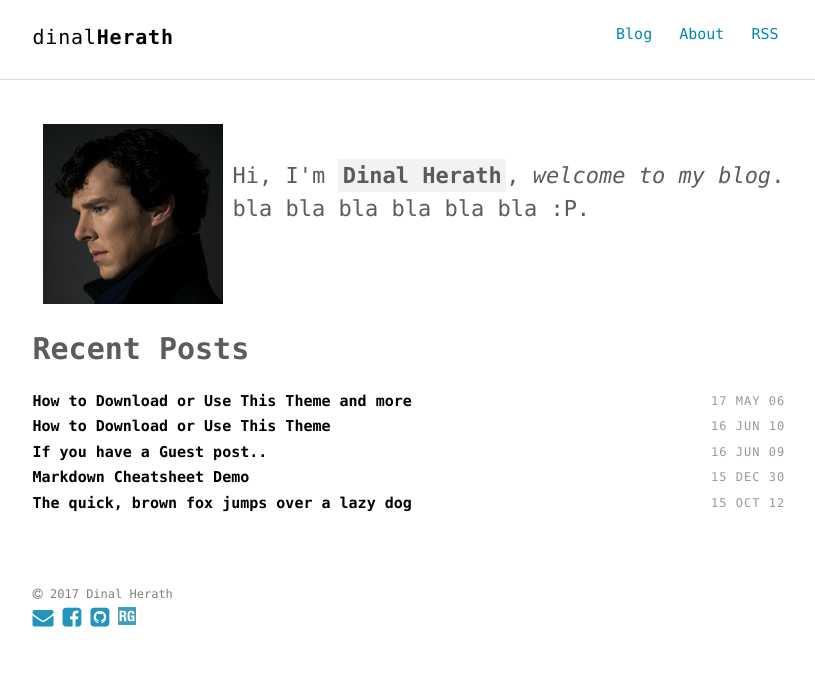
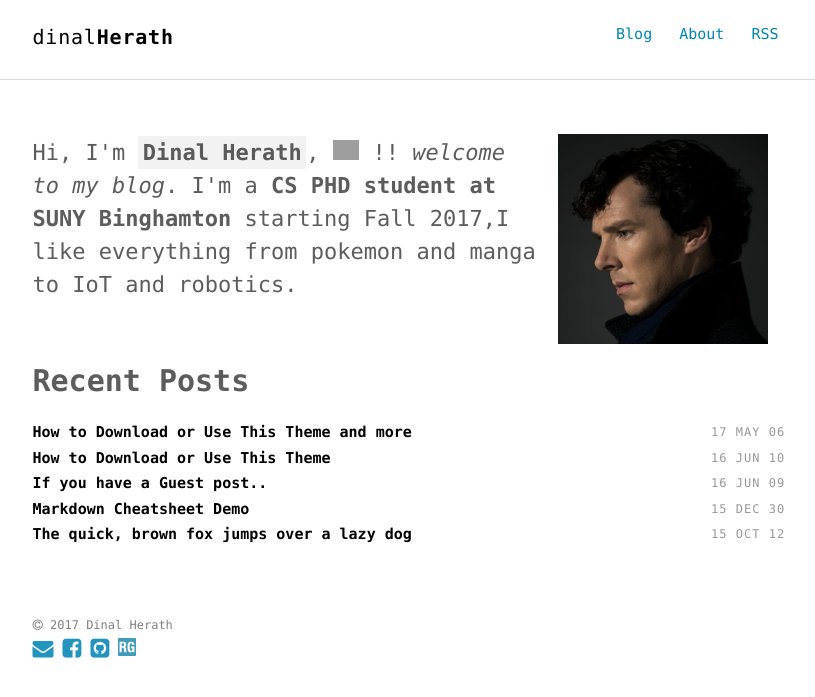
Before and after one commit to dherath/myWebsiteTheme, a Jekyll site: the page built from index.html, in a window 1280 px wide. Shown: the top 697 px of the page, without its empty margins (230-1045 px from the left). Built offline with Jekyll 4.4.1, drawn with Linux system fonts in a browser that asks for light colours; grey boxes are pictures that could not be loaded.

Commit message:
created home-intro page

```diff
--- a/_config.yml
+++ b/_config.yml
@@ -30,9 +30,9 @@
 # Author settings
 author:
   name     : "Dinal Herath"
-  #job      : "Welcome to my blog"
+  job      : "CS PHD student at SUNY Binghamton"
   greeting : "welcome to my blog"
-  bio      : " bla bla bla bla bla bla :P."
+  bio      : "I like everything from pokemon and manga to IoT and robotics."
   thumb    : #/assets/images/sherlock.jpg
   email    : #hnrird@gmail.com
   url      : #http://heiswayi.github.io
--- a/_includes/intro.html
+++ b/_includes/intro.html
@@ -1,9 +1,9 @@
 <section class="intro">
   <div class="container">
-        <img src="/assets/img/image.jpg" style="width:200px;padding:10px;" align="left">
-        <br><br>
-        <p class="lead">Hi, I'm <strong class="author-name" itemprop="name">{{ site.author.name }}</strong>, <em itemprop = "greeting">{{site.author.greeting}}</em><!--<em itemprop="jobTitle">{{ site.author.job }}</em>-->. <br>
-        {{ site.author.bio }}</p>
-        <br><br>
+        <img src="/assets/img/image.jpg" style="width:250px;padding:20px;" align="right">
+        <br>
+        <p class="lead">Hi, I'm <strong class="author-name" itemprop="name">{{ site.author.name }}</strong>,
+           <img src="https://upload.wikimedia.org/wikipedia/commons/5/57/Ayubowan.png" style="height:20px;"> !! <em itemprop = "greeting">{{site.author.greeting}}</em>.
+           I'm a <strong itemprop="jobTitle">{{ site.author.job }}</strong> starting Fall 2017,{{ site.author.bio }}</p>
   </div>
 </section>
```
